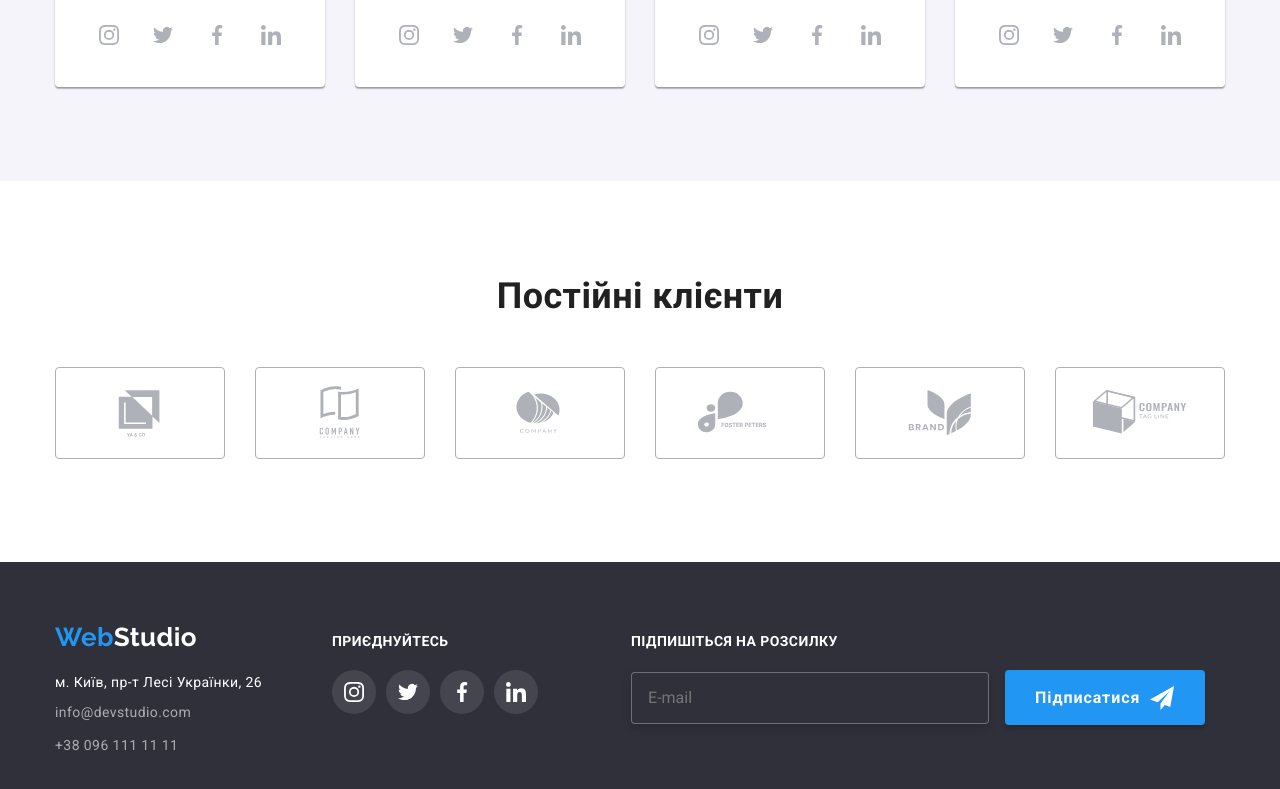
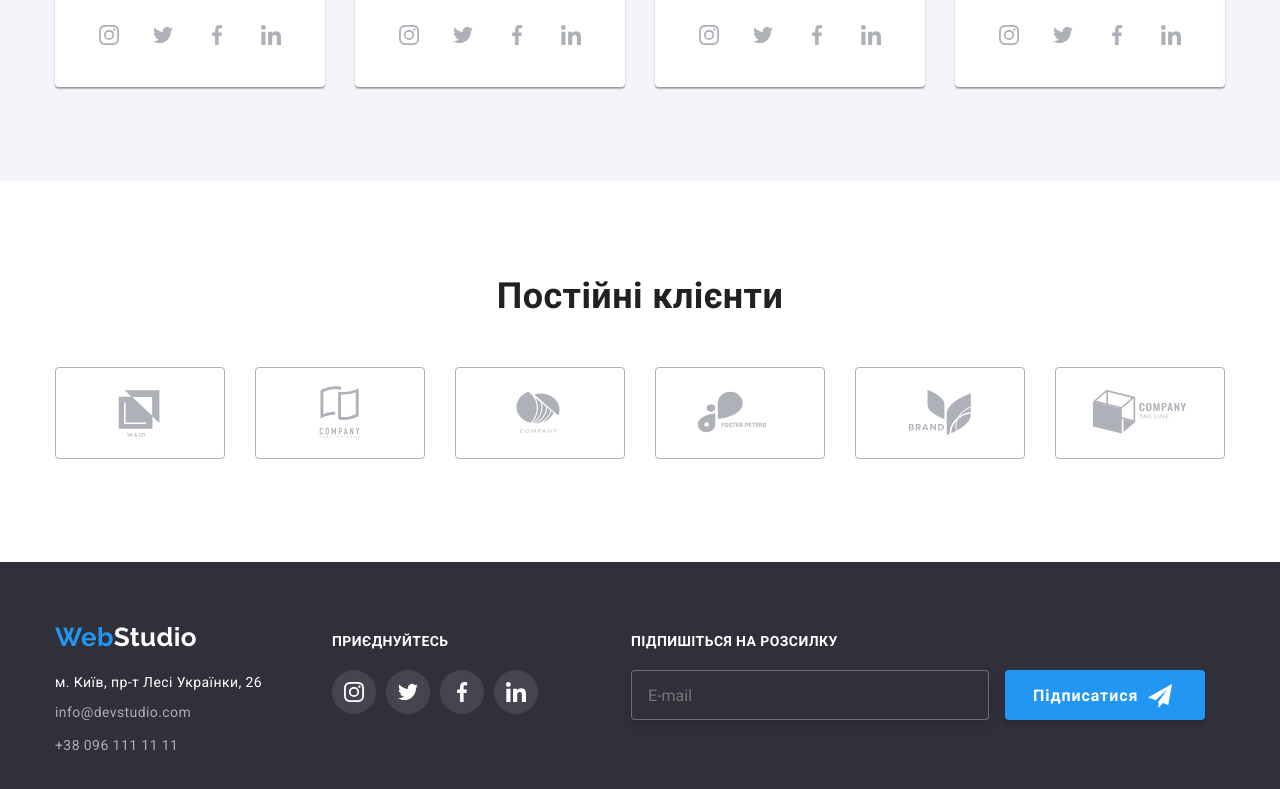
Before and after one commit to Olha-Kutsybala/goit-markup-hw-06, a plain HTML site: page index.html in a window 1280 px wide. Shown: the part 2136-2925 px from the top of the page. Drawn offline with nearby package versions, Linux system fonts and the light colour scheme.

Commit message:
edited homeWork#6

```diff
--- a/css/styles.css
+++ b/css/styles.css
@@ -231,7 +231,7 @@ p {
 .modal-label {
     position: absolute;
     top: 0;
-    transform: translateY(-100%);
+    transform: translateY(-120%);
     font-size: 12px;
     line-height: 1.17;
     letter-spacing: 0.01em;
@@ -615,6 +615,7 @@ p {
 }
 .join-input {
     min-width: 358px;
+    height: 50px;
     padding-top: 15px;
     padding-bottom: 15px;
     padding-left: 16px;
@@ -629,6 +630,7 @@ p {
 .join-button {
     display: inline-flex;
     min-width: 200px;
+    height: 50px;
     padding: 11px 28px 10px;
     margin-left: 12px;
     font-weight: 700;
@@ -641,7 +643,7 @@ p {
     background: #2196F3;
     box-shadow: 0px 4px 4px rgba(0, 0, 0, 0.15);
     border-radius: 4px;
-    border-color: transparent;
+    border: none;
     cursor: pointer;
 }
 .join-icon {
```
